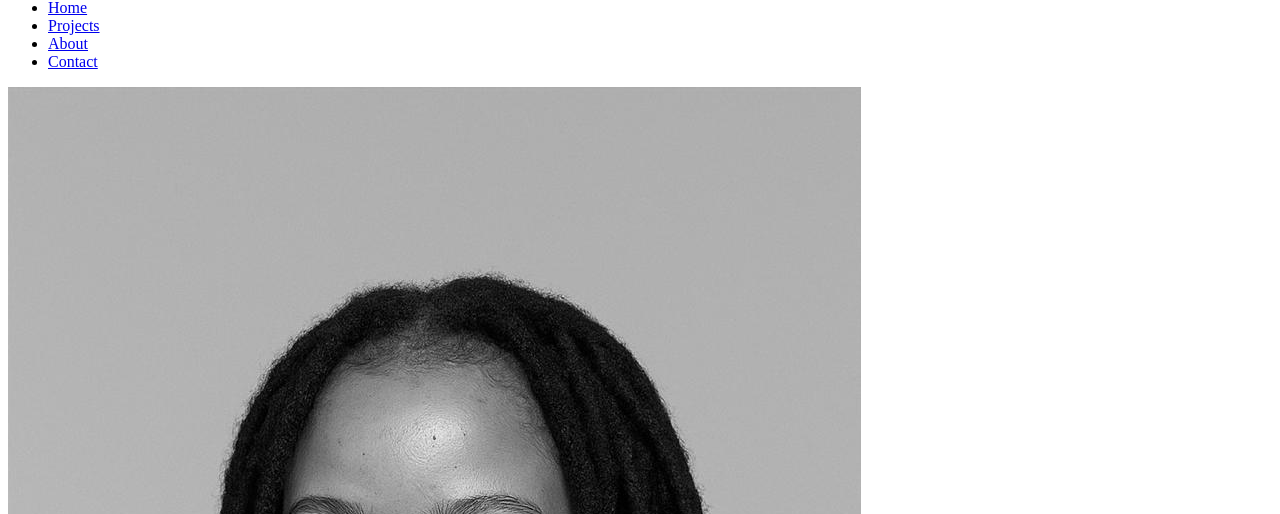
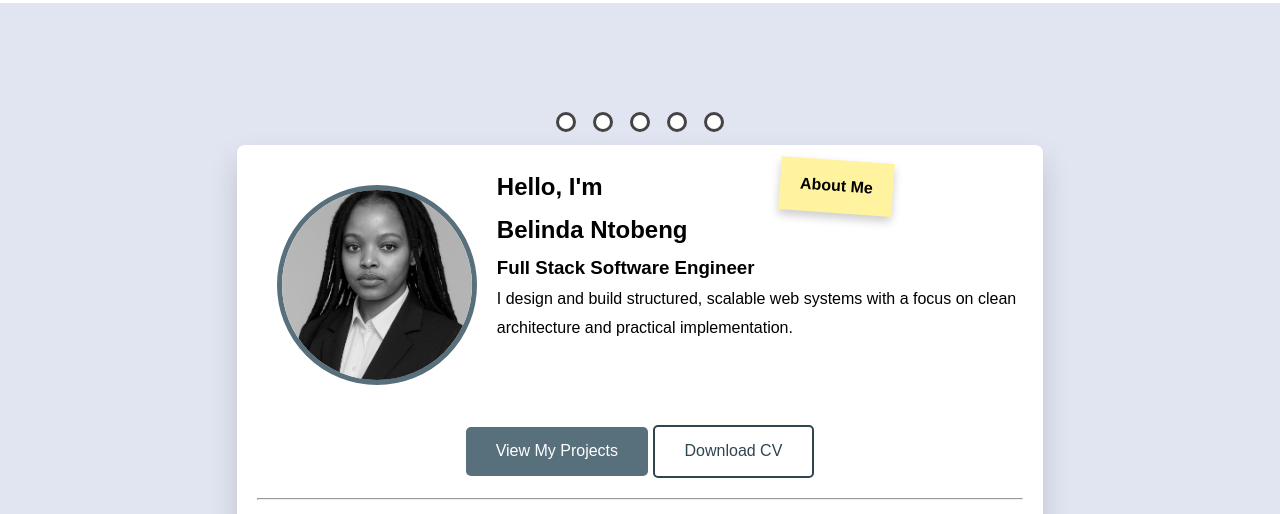
Before and after one commit to BelindaNtobeng/Portfolio-website, a plain HTML site: page index.html in a window 1280 px wide. Shown: the part 60-574 px from the top of the page. Drawn offline with Linux system fonts and the light colour scheme; a web font is replaced by a local one.

Commit message:
HERO SECTION-CSS

```diff
--- a/css/style.css
+++ b/css/style.css
@@ -0,0 +1,181 @@
+*{
+  margin: 0;
+  padding: 0;
+  box-sizing: border-box;
+  font-family: 'Alan Sans', sans-serif;
+}
+a {
+  text-decoration: none;
+  color: #000000;
+}
+body {
+  background-color: #f4f4f9;
+  color: #000000;
+  position: relative;
+  line-height: 1.8;
+  min-height: 100vh;
+}
+.container {
+  max-width: 100%;
+  margin: 0 auto;
+}
+
+/* Navigation Styles */
+header {
+  padding: 10px;
+  background-color: #ffffff;
+}
+nav {
+  display: flex;
+  justify-content: space-between;
+  align-items: center;
+  position: sticky;
+}
+nav ul {
+  list-style: none;
+  display: flex;
+  gap: 20px;
+}
+nav ul li a {
+  font-weight: 500;
+  transition: color 0.3s ease;
+}
+nav ul li a:hover {
+  color: #586f7c;
+}
+.name {
+  font-size: 1.5rem;
+  font-weight: 700;
+  color: #2f4550;
+}
+
+/* Book Container */
+.book-container {
+  position: relative;
+  display: flex;
+  justify-content: center;
+  padding: 500px 0;
+
+}
+
+.book{
+width:65%;
+background:white;
+padding:20px;
+border-radius:8px;
+box-shadow:0 15px 30px rgba(0,0,0,0.15);
+position:relative;
+
+}
+
+/* Hero Section */
+
+/* Horizontal spiral binder for hero */
+.spiral-horizontal{
+  position:absolute;
+  top:99px;
+  left:50%;
+  transform:translateX(-50%);
+  display:flex;
+  gap:17px;
+  padding:10px 0;
+  z-index: 10;
+}
+
+.spiral-horizontal span{
+  width:20px;
+  height:20px;
+  border:3px solid #444;
+  border-radius:50%;
+  background:white;
+}
+
+#hero {
+  background-color: #e1e5f2;
+  flex-direction: column;
+  min-height: 91vh;
+  align-items: center;
+  text-align: center;
+  padding: 100px 20px;
+}
+.hero-content {
+ display: grid;
+  grid-template-columns: 30% 68%;
+  gap: 10px;
+  text-align: left;
+}
+
+.hero-image {
+  margin: 20px 20px;
+  width: 200px;
+  height: 200px;
+  border-radius: 50%;
+  object-fit: cover;
+  margin-bottom: 10px;
+  border: 5px solid #586f7c;
+}
+
+.hero-buttons{
+margin:20px 0;
+}
+
+.btn{
+  display: inline-block;
+  padding: 10px 30px;
+  background-color: #586f7c;
+  color: #fff;
+  border-radius: 5px;
+  transition: background-color 0.3s ease;
+}
+
+.btn-outline{
+  display: inline-block;
+  padding: 10px 30px;
+  background-color: transparent;
+  color: #2f4550;
+  border: 2px solid #2f4550;
+  border-radius: 5px;
+  transition: background-color 0.3s ease, color 0.3s ease;
+}
+
+.btn-outline:hover{
+  background-color: #2f4550;
+  color: #fff;
+}
+
+.social-links {
+margin-top:20px;
+display:flex;
+justify-content:center;
+gap:20px;
+}
+.social-links a img {
+  width: 40px;
+  height: 40px;
+  transition: transform 0.3s ease;
+}
+
+/*Sticky Note*/
+.sticky {
+  position: absolute;
+  top: 15px;
+  right: -30px;
+  font-weight: 600;
+  background-color: #fff3a0;
+  padding: 12px 20px;
+  transform: rotate(-3deg);
+  box-shadow: 0 5px 10px rgba(0,0,0,0.2);
+}
+.sticky.right{
+right:150px;
+transform:rotate(4deg);
+}
+
+/* Projects*/
+#project {
+  background-color: #dfdbf7;
+  padding: 20px;
+  border-radius: 8px;
+  box-shadow: 0 15px 30px rgba(0,0,0,0.1);
+  margin-bottom: 20px;
+}
--- a/index.html
+++ b/index.html
@@ -8,13 +8,13 @@
     <meta name="keywords" content="Belinda Ntobeng, Portfolio, Software Engineer, Projects, Skills, Resume, Contact, GitHub, LinkedIn, Web Developer, Mobile Developer, Problem Solver, Team Player"> <!--SEO-->
     <title>Belinda Ntobeng's Portfolio</title>
     <link rel="stylesheet" href="css/style.css">
-    <link href="https://fonts.googleapis.com/css2?family=Playfair+Display:wght@600;700;900&family=Inter:wght@300;400;500&display=swap" rel="stylesheet">
-
+    <link href="https://fonts.googleapis.com/css2?family=Alan+Sans:wght@300;400;500;600;700;800&display=swap" rel="stylesheet">
 </head>
 <body>
+  <div class="container">
   <header>
     <nav>
-      <h3>Belinda Ntobeng</h3>
+      <h3 class="name">Belinda Ntobeng</h3>
       <ul>
         <li><a href="#hero">Home</a></li>
         <li><a href="#projects">Projects</a></li>
@@ -25,30 +25,52 @@
   </header>
 
   <main>
-    <div class="book-container">
-      <div class="spine"></div>
+
+    <!-- Hero Section -->
+      <section class="book-container page"id="hero">
+        <div class="spiral-horizontal">
+          <span></span>
+          <span></span>
+          <span></span>
+          <span></span>
+          <span></span>
+        </div>
         <div class="book">
 
+          <div class="sticky right"><a href="#about">About Me</a></div>
 
-    <!-- Hero Section -->
-      <section class="page cover"id="hero">
+
+          <div class="hero-content">
+            <div>
           <img src="assets/images/image1.jpg" alt="Belinda's Picture" class="hero-image">
+          </div>
+          <div>
           <h1 class="hero-title">Hello, I'm <br> Belinda Ntobeng</h1>
           <h3 class="hero-subtitle">Full Stack Software Engineer</h3>
           <p class="hero-description"> I design and build structured, scalable web systems with a focus on clean architecture and practical implementation.</p>
+          </div>
+        </div>
+
+        <div class="hero-buttons">
           <a href="#projects" class="btn">View My Projects</a>
-      <a href="Resume.pdf" download>Download CV</a>
+          <a href="Resume.pdf" class="btn-outline" download > Download CV</a>
+        </div>
 
+
+          <hr>
           <div class="social-links">
             <a href="https://github.com/BelindaNtobeng" target="_blank"><img src="assets/images/github.png" alt="GitHub"></a>
-        <a href="www.linkedin.com/in/belinda-ntobeng" target="_blank"><img src="assets/images/linkedin.png" alt="LinkedIn"></a>
+            <a href="https://www.linkedin.com/in/belinda-ntobeng" target="_blank"><img src="assets/images/linkedin.png" alt="LinkedIn"></a>
             <a href="https://www.discord.com/users/BelindaNtobeng" target="_blank"><img src="assets/images/discord.png" alt="Discord"></a>
+          </div>
+        </div>
 
-      </div>
       </section>
 
       <!-- Projects Section -->
-      <section class="page" id="projects">
+      <section class="book-container page" id="projects">
+        <div class="spine"></div>
+        <div class="book">
           <h2>My Projects</h2>
           <div class="project">
             <img src="assets/images/project1.png" alt="Project 1">
@@ -58,10 +80,13 @@
             <a href="#">View Project</a>
             <a href="#">Live Demo</a>
           </div>
+        </div>
       </section>
 
       <!-- About Section -->
-      <section class="page" id="about">
+      <section class="book-container page" id="about">
+        <div class="spine"></div>
+        <div class="book">
           <h2>About Me</h2>
           <h3>Hello, I'm Belinda Ntobeng!</h3>
           <h4> Background and Experience </h4>
@@ -88,10 +113,13 @@
               <span>Team Collaboration</span>
 
             </div>
+        </div>
       </section>
 
        <!-- Contact Section -->
-      <section class="page"id="contact">
+      <section class="book-container page" id="contact">
+        <div class="spine"></div>
+        <div class="book">
           <h2>Get in Touch</h2>
           <form action="submit_form.php" method="POST">
             <input type="text" name="name" placeholder="Your Name" required>
@@ -105,10 +133,11 @@
             <p>Phone: <a href="tel:+27614407302">+27 61 440 7302</a></p>
             <p>LinkedIn: <a href="https://www.linkedin.com/in/belinda-ntobeng" target="_blank">linkedin.com/in/belinda-ntobeng</a></p>
           </div>
+        </div>
       </section>
-    </div>
     </div>
   </main>
 <script src="js/main.js"></script>
+  </div>
 </body>
 </html>
```
Also changed, not shown: assets/images/discord.png (added), assets/images/github.png (added), assets/images/linkedin.png (added), assets/images/whatsapp.png (added). Lines whose indentation alone changed are shown as unchanged.
